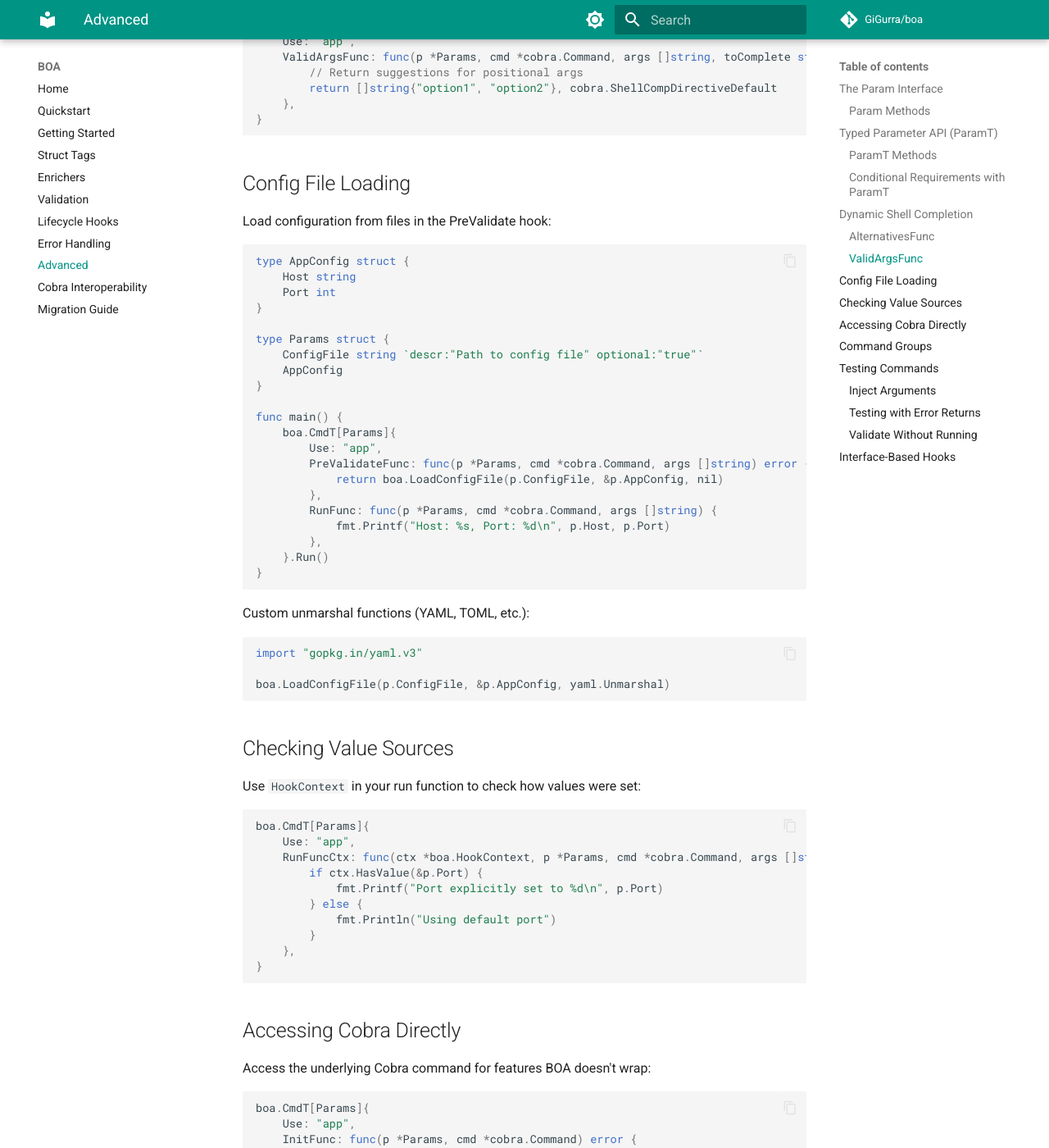
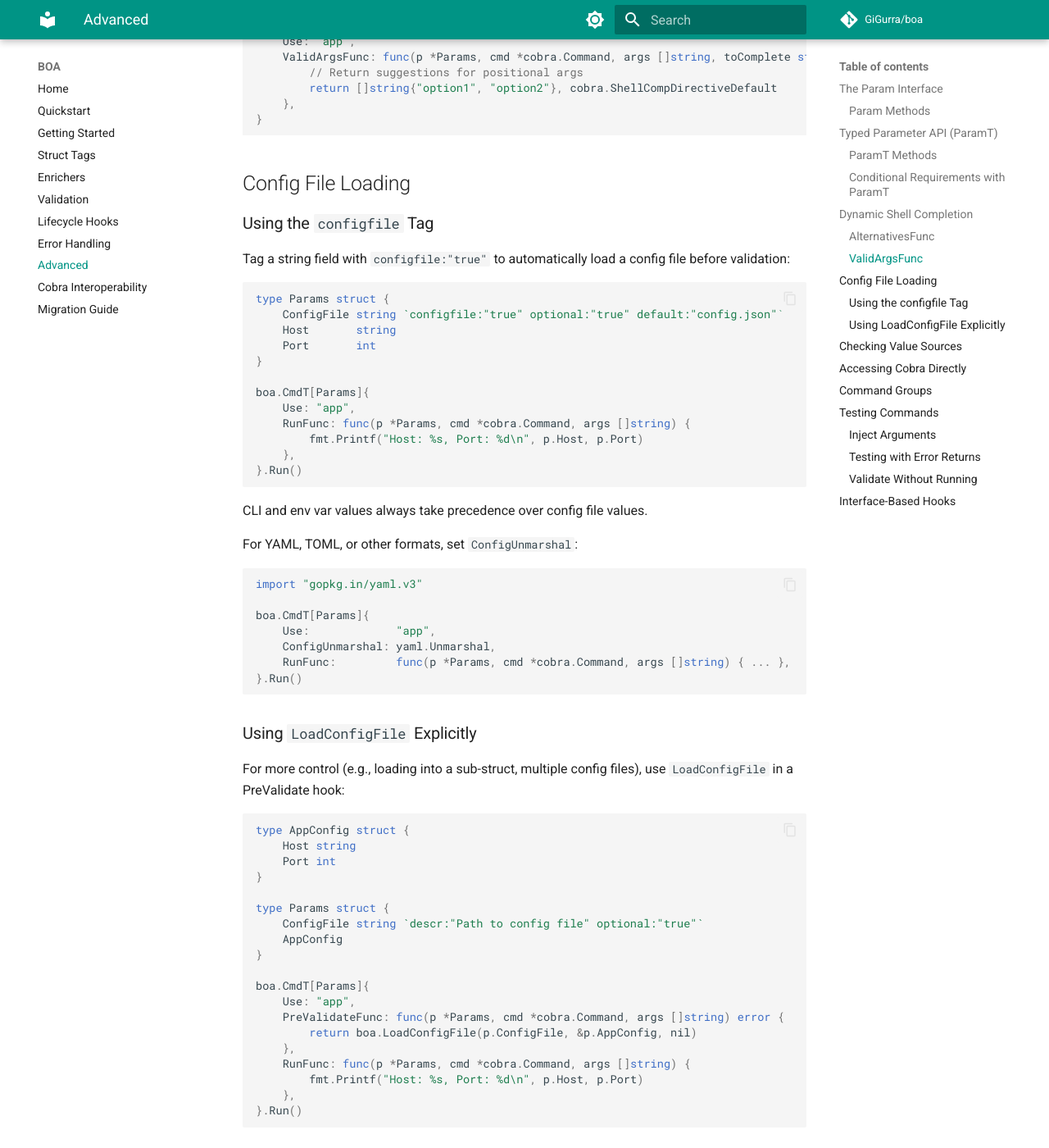
Before and after one commit to GiGurra/boa, an MkDocs documentation site: the page built from docs/advanced.md, in a window 1280 px wide and 1400 px high, scrolled down 4001 px. Shown: the whole window at 82% size. Built offline with MkDocs 1.6.1 and Material for MkDocs 9.7.7, drawn with Linux system fonts in a browser that asks for light colours; comment, search, counter and statistics services are not loaded.

Commit message:
Update docs with configfile struct tag
Document the new configfile:"true" tag in README, struct-tags reference,
getting-started guide, advanced usage, hooks, and validation docs.

Co-Authored-By: Claude Opus 4.6 <noreply@anthropic.com>

````diff
--- a/docs/advanced.md
+++ b/docs/advanced.md
@@ -159,7 +159,42 @@ boa.CmdT[Params]{
 
 ## Config File Loading
 
-Load configuration from files in the PreValidate hook:
+### Using the `configfile` Tag
+
+Tag a string field with `configfile:"true"` to automatically load a config file before validation:
+
+```go
+type Params struct {
+    ConfigFile string `configfile:"true" optional:"true" default:"config.json"`
+    Host       string
+    Port       int
+}
+
+boa.CmdT[Params]{
+    Use: "app",
+    RunFunc: func(p *Params, cmd *cobra.Command, args []string) {
+        fmt.Printf("Host: %s, Port: %d\n", p.Host, p.Port)
+    },
+}.Run()
+```
+
+CLI and env var values always take precedence over config file values.
+
+For YAML, TOML, or other formats, set `ConfigUnmarshal`:
+
+```go
+import "gopkg.in/yaml.v3"
+
+boa.CmdT[Params]{
+    Use:             "app",
+    ConfigUnmarshal: yaml.Unmarshal,
+    RunFunc:         func(p *Params, cmd *cobra.Command, args []string) { ... },
+}.Run()
+```
+
+### Using `LoadConfigFile` Explicitly
+
+For more control (e.g., loading into a sub-struct, multiple config files), use `LoadConfigFile` in a PreValidate hook:
 
 ```go
 type AppConfig struct {
@@ -172,25 +207,15 @@ type Params struct {
     AppConfig
 }
 
-func main() {
-    boa.CmdT[Params]{
-        Use: "app",
-        PreValidateFunc: func(p *Params, cmd *cobra.Command, args []string) error {
-            return boa.LoadConfigFile(p.ConfigFile, &p.AppConfig, nil)
-        },
-        RunFunc: func(p *Params, cmd *cobra.Command, args []string) {
-            fmt.Printf("Host: %s, Port: %d\n", p.Host, p.Port)
-        },
-    }.Run()
-}
-```
-
-Custom unmarshal functions (YAML, TOML, etc.):
-
-```go
-import "gopkg.in/yaml.v3"
-
-boa.LoadConfigFile(p.ConfigFile, &p.AppConfig, yaml.Unmarshal)
+boa.CmdT[Params]{
+    Use: "app",
+    PreValidateFunc: func(p *Params, cmd *cobra.Command, args []string) error {
+        return boa.LoadConfigFile(p.ConfigFile, &p.AppConfig, nil)
+    },
+    RunFunc: func(p *Params, cmd *cobra.Command, args []string) {
+        fmt.Printf("Host: %s, Port: %d\n", p.Host, p.Port)
+    },
+}.Run()
 ```
 
 ## Checking Value Sources
--- a/docs/validation.md
+++ b/docs/validation.md
@@ -125,7 +125,7 @@ When multiple sources provide values, BOA uses this priority:
 
 1. **CLI flags** - `--port 8080`
 2. **Environment variables** - `PORT=8080`
-3. **Config files** - (via PreValidate hook)
+3. **Config files** - (via `configfile` tag or PreValidate hook)
 4. **Default values** - `default:"8080"`
 5. **Zero value** - `0` for int, `""` for string, etc.
 
````
Also changed, not shown: README.md (+12 -20 lines), docs/getting-started.md (+10 -15 lines), docs/hooks.md (+1 -1 lines), docs/struct-tags.md (+15 -0 lines).
